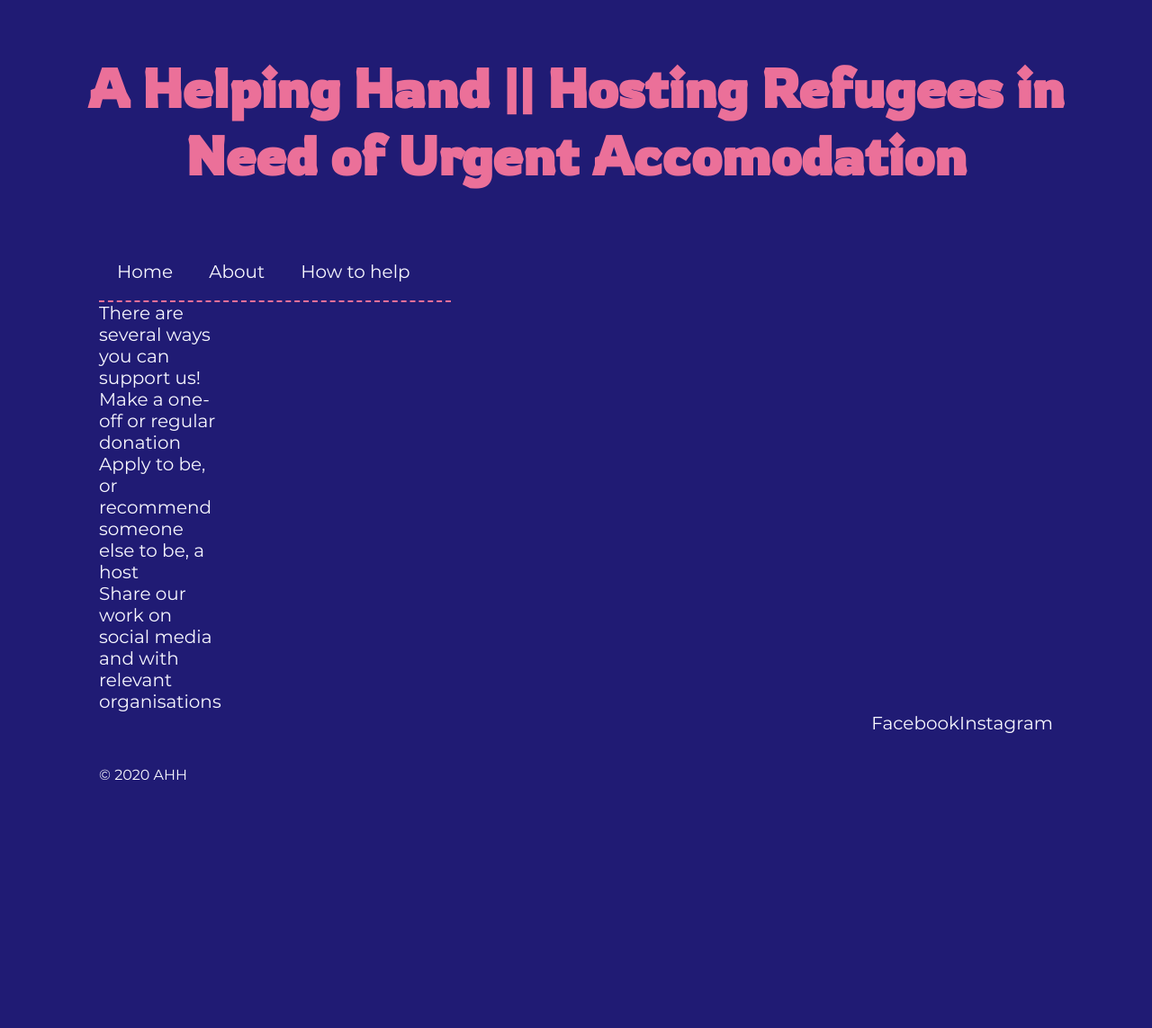
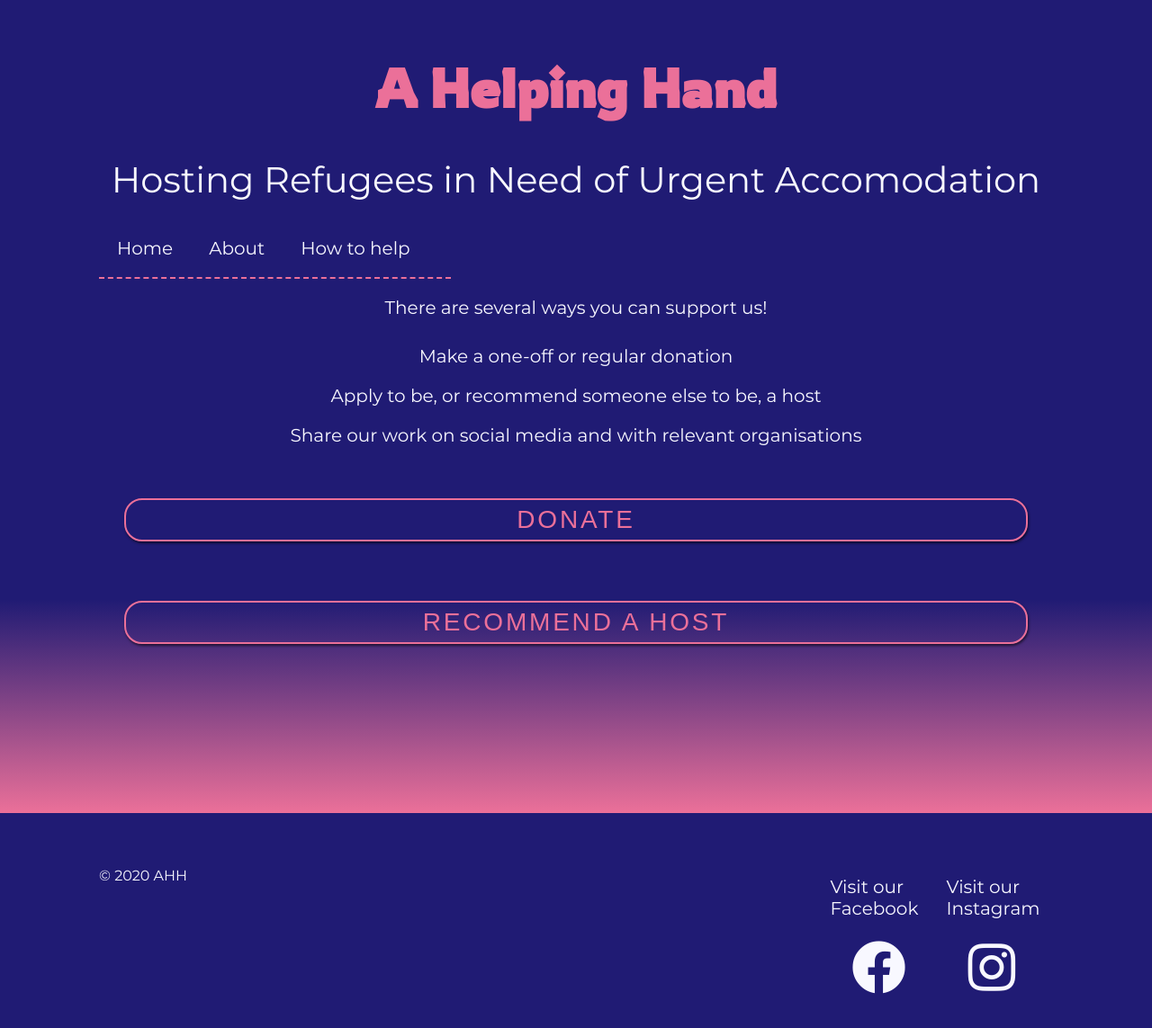
Before and after one commit to Augs0/mock-ngo, a plain HTML site: page how-to-help.html in a window 1280 px wide. Shown: the whole page at 90% size. Before the commit the page ends 931 px from the top, so only its background shows below. Drawn offline with Linux system fonts and the light colour scheme.

Commit message:
about and help pages updated

```diff
--- a/how-to-help.html
+++ b/how-to-help.html
@@ -4,13 +4,18 @@
     <meta charset="UTF-8" />
     <meta name="viewport" content="width=device-width, initial-scale=1.0" />
     <link rel="stylesheet" href="styles.css" />
+    <link
+      rel="stylesheet"
+      href="https://use.fontawesome.com/releases/v5.8.1/css/all.css"
+    />
     <title>
       A Helping Hand || Hosting Refugees in Need of Urgent Accomodation
     </title>
   </head>
   <body>
     <header>
-      <h1>A Helping Hand || Hosting Refugees in Need of Urgent Accomodation</h1>
+      <h1>A Helping Hand</h1>
+      <span role="text">Hosting Refugees in Need of Urgent Accomodation</span>
     </header>
     <nav class="grid site-nav">
       <ul>
@@ -19,8 +24,8 @@
         <li><a href="/how-to-help.html">How to help</a></li>
       </ul>
     </nav>
-    <section class="helping grid">
-      <article class="help-text">
+    <section class="helping">
+      <article class="grid help-text">
         <p>There are several ways you can support us!</p>
         <ul class="ways">
           <li>Make a one-off or regular donation</li>
@@ -29,15 +34,21 @@
             Share our work on social media and with relevant organisations
           </li>
         </ul>
+        <button class="button">Donate</button>
+        <button class="button">Recommend a host</button>
       </article>
     </section>
     <footer>
       <div class="grid">
         <p class="copyright">&copy; 2020 AHH</p>
-        <ul class="social">
-          <li><a href="www.facebook.com">Facebook</a></li>
-          <li><a href="www.instagram.com">Instagram</a></li>
-        </ul>
+        <div class="social">
+          <a href="www.facebook.com"
+            >Visit our Facebook<i class="fab fa-facebook"></i
+          ></a>
+          <a href="www.instagram.com"
+            >Visit our Instagram<i class="fab fa-instagram"></i
+          ></a>
+        </div>
       </div>
     </footer>
   </body>
--- a/styles.css
+++ b/styles.css
@@ -172,6 +172,26 @@ header span {
   width: 10px;
 }
 
+.about,
+.helping {
+  padding: 1em 1em 8em 1em;
+  background: linear-gradient(var(--secondary) 60%, var(--primary));
+}
+
+.about-text *,
+.help-text * {
+  grid-column: 1/9;
+  text-align: center;
+}
+
+.help-text button {
+  margin: 1em;
+}
+
+.ways li {
+  margin: 1em;
+}
+
 .achievements,
 .partners,
 .contact {
@@ -242,10 +262,10 @@ header span {
 .feature {
   max-width: 100%;
   border-radius: 0;
-  -webkit-border-radius: ;
-  -moz-border-radius: ;
-  -ms-border-radius: ;
-  -o-border-radius: ;
+  -webkit-border-radius: 0;
+  -moz-border-radius: 0;
+  -ms-border-radius: 0;
+  -o-border-radius: 0;
   filter: grayscale(50%);
   -webkit-filter: grayscale(50%);
 }
@@ -287,6 +307,10 @@ footer .social {
 footer .social i {
   font-size: 1.5em;
   margin: 0.4em;
+}
+
+footer .social a {
+  margin: 0.5em;
 }
 
 /* Media queries */
@@ -352,6 +376,10 @@ footer .social i {
     align-self: center;
   }
 
+  .achievements-content a * {
+    display: flex;
+  }
+
   .supporters a * {
     max-width: 80%;
   }
@@ -364,7 +392,8 @@ footer .social i {
   .welcome,
   .achievements,
   .partners,
-  .contact {
+  .contact,
+  .about {
     padding: 3em 1em;
   }
 
@@ -418,10 +447,6 @@ footer .social i {
     padding: 3em 1em;
   }
 
-  footer .social {
-    margin-top: -3em;
-  }
-
   footer .social i {
     font-size: 3em;
   }
```
Also changed, not shown: about.html (+17 -8 lines), index.html (+6 -2 lines).
